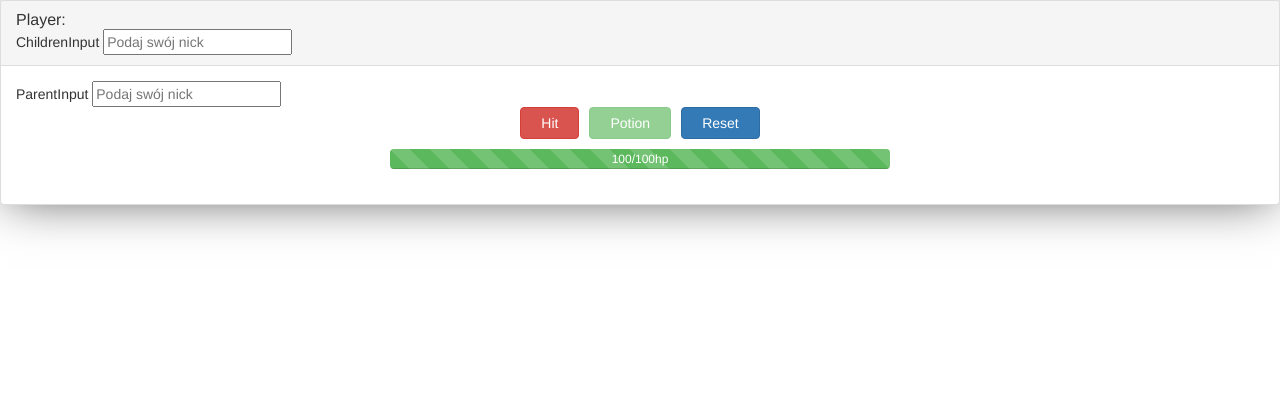
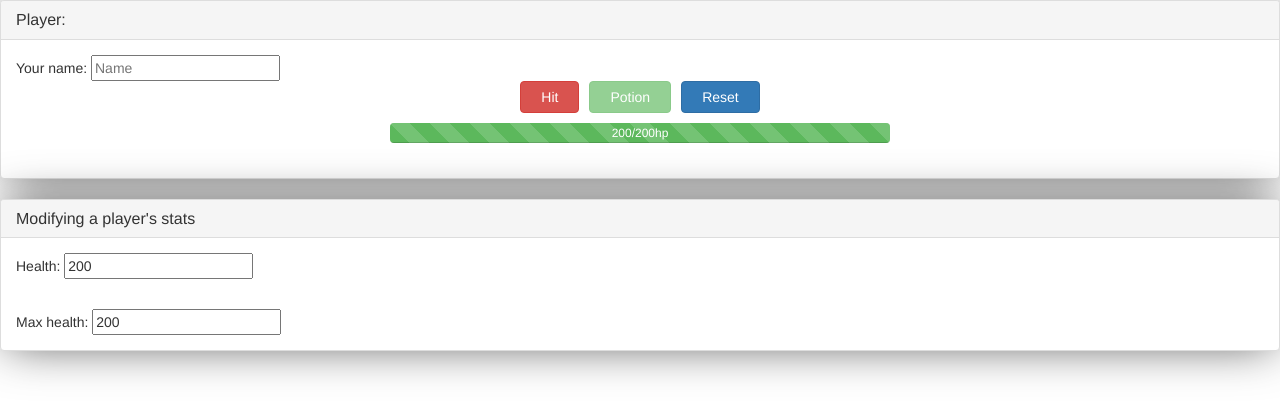
Before and after one commit to PiotrSierant/vue-studying, a Vue app: page / in a window 1280 px wide. Shown: the top 416 px of the page. Built offline with nearby package versions, Linux system fonts and the light colour scheme.

Commit message:
change statistic

```diff
--- a/src/components/ComponentPlayerCharacter.vue
+++ b/src/components/ComponentPlayerCharacter.vue
@@ -1,4 +1,5 @@
 <template>
+    <div>
         <div class="panel panel-default">
             <div class="panel-heading">
                 <ComponentPlayerCharacterName
@@ -6,23 +7,39 @@
                 @handleChange="playerName = $event"/>
             </div>
             <div class="panel-body">
-            ParentInput <input type="text" v-model="playerName" placeholder="Podaj swój nick"/>
-            <ComponentPlayerCharacterHealthBar />
+                Your name: <input type="text" v-model="playerName" placeholder="Name"/>
+                <ComponentPlayerCharacterHealthBar
+                    :health="health"
+                    :maxHealth="maxHealth"
+                    @changeHp="health = $event"
+                    @changeMaxHp="maxHealth = $event"
+                />
             </div>
+        </div>
+        <ComponentPlayerStatsModifier
+            :health="health"
+            :maxHealth="maxHealth"
+            @changeMaxHp="maxHealth = $event"
+            @changeHp="health = $event"
+            />
     </div>
 </template>
 <script>
 import ComponentPlayerCharacterName from './ComponentPlayerCharacterName.vue';
 import ComponentPlayerCharacterHealthBar from './ComponentPlayerCharacterHealthBar.vue';
+import ComponentPlayerStatsModifier from './ComponentPlayerStatsModifier.vue';
 export default {
     name: "ComponentPlayerCharacter",
     data: () => ({
         playerName: '',
+        health: 200,
+        maxHealth: 200,
     }),
     components: {
         ComponentPlayerCharacterName,
         ComponentPlayerCharacterHealthBar,
-     }
+        ComponentPlayerStatsModifier,
+     },
 }
 </script>
 <style>
--- a/src/components/ComponentPlayerCharacterHealthBar.vue
+++ b/src/components/ComponentPlayerCharacterHealthBar.vue
@@ -5,13 +5,13 @@
                 :function-button="minusHp"
                 titleButton="Hit"
                 class="btn btn-danger"
-                :disabled="currentHp===0"
+                :disabled="health===0"
             />
             <ComponentButton
                 :function-button="potion"
                 titleButton="Potion"
                 class="btn btn-success"
-                :disabled="currentHp===100"
+                :disabled="health===maxHealth"
             />
             <ComponentButton
                 :function-button="respawn"
@@ -20,9 +20,9 @@
             />
         </section>
         <ComponentProgressBar
-            :current-hp=currentHp
+            :health=health
             :health-bar-width=healthBarWidth
-            :max-hp=maxHp
+            :maxHealth=maxHealth
         />
     </div>
 </template>
@@ -33,33 +33,52 @@ export default {
     name: 'ComponentPlayerCharacterHealthBar',
     components: {
     ComponentButton,
-    ComponentProgressBar
+    ComponentProgressBar,
 },
+    props: {
+        health: {
+            type: [String, Number],
+            default() {
+                return 0
+            }
+        },
+        maxHealth: {
+            type: [String, Number],
+            default() {
+                return 100
+            }
+        },
+    },
     data: () => ({
-        currentHp: 100,
-        maxHp: 100,
         animated: true,
     }),
     methods: {
         minusHp(){
-            this.currentHp -= 10;
+            this.$emit('changeHp', this.health - 10)
         },
         potion(){
-            this.currentHp += 10;
+            this.$emit('changeHp', this.health + 10)
         },
         respawn(){
-            this.currentHp = this.maxHp;
+            this.$emit('changeHp', this.maxHealth)
         },
-
+        changeMaxHp() {
+            this.$emit('changeMaxHp', this.maxHealth)
+        }
     },
     computed: {
         healthBarWidth(){
-            return (this.currentHp / this.maxHp) * 100 + '%'
+            return (this.health / this.maxHealth) * 100 + '%'
         }
     },
     watch:{
-        currentHp(value){
-            if(value < 0) {
+        health(value){
+            if(value < 0 || value > this.maxHealth) {
+                this.respawn();
+            }
+        },
+        maxHealth(value) {
+            if(value < this.health) {
                 this.respawn();
             }
         }
--- a/src/components/ComponentPlayerCharacterName.vue
+++ b/src/components/ComponentPlayerCharacterName.vue
@@ -1,7 +1,6 @@
 <template>
     <div>
         <h3 class="panel-title">Player: {{ myName }}</h3>
-        ChildrenInput <input type="text" @change="handleChange" :value="myName" placeholder="Podaj swój nick"/>
     </div>
 </template>
 <script>
--- /dev/null
+++ b/src/components/ComponentPlayerStatsModifier.vue
@@ -0,0 +1,37 @@
+<template>
+    <div class="panel panel-default">
+        <div class="panel-heading">
+            <h4 class="panel-title">Modifying a player's stats</h4>
+        </div>
+        <div class="panel-body">
+            Health:
+            <input type="number" :value="health" @change="$emit('changeHp', $event.target.value)">
+        </div>
+        <div class="panel-body">
+            Max health:
+            <input type="number" :value="maxHealth" @change="$emit('changeMaxHp', $event.target.value)">
+        </div>
+    </div>
+</template>
+<script>
+export default {
+    name: "ComponentPlayerStatsModifier",
+    props: {
+        health: {
+            type: [String, Number],
+            default() {
+                return 0
+            }
+        },
+        maxHealth: {
+            type: [String, Number],
+            default() {
+                return 0
+            },
+        }
+    },
+}
+</script>
+<style lang="">
+
+</style>
--- a/src/components/ComponentProgressBar.vue
+++ b/src/components/ComponentProgressBar.vue
@@ -2,9 +2,9 @@
     <div class="progress">
             <div class="progress-bar progress-bar-striped"
             :class="[
-                currentHp <= 50 && 'progress-bar-warning',
-                currentHp <= 30 && 'progress-bar-danger',
-                currentHp === 100 && 'progress-bar-success'
+                health <= maxHealth / 2 && 'progress-bar-warning',
+                health <= maxHealth / 4 && 'progress-bar-danger',
+                health === maxHealth && 'progress-bar-success'
                 ]"
             role="progressbar"
             aria-valuenow="100"
@@ -12,7 +12,7 @@
             aria-valuemax="100"
             :style="{ width: healthBarWidth }"
             >
-                {{currentHp}}/{{maxHp}}hp
+                {{health}}/{{maxHealth}}hp
             </div>
         </div>
 </template>
@@ -20,13 +20,13 @@
 export default {
     name: 'ComponentProgressBar',
     props: {
-        currentHp: {
+        health: {
             type: [Number, String],
             default() {
                 return ''
             }
         },
-        maxHp: {
+        maxHealth: {
             type: [Number, String],
             default() {
                 return ''
```
Lines whose indentation alone changed are shown as unchanged.
